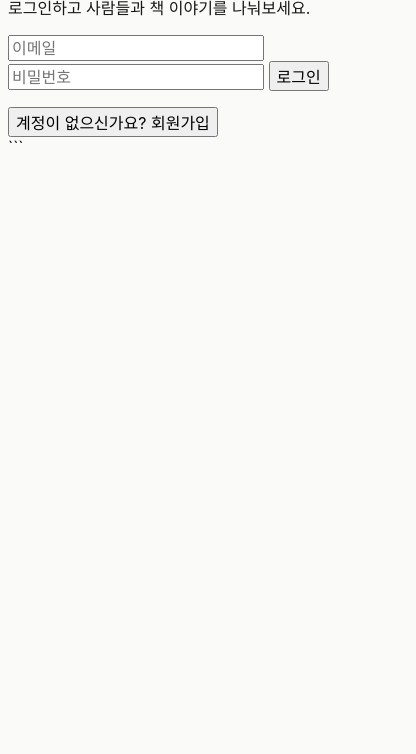
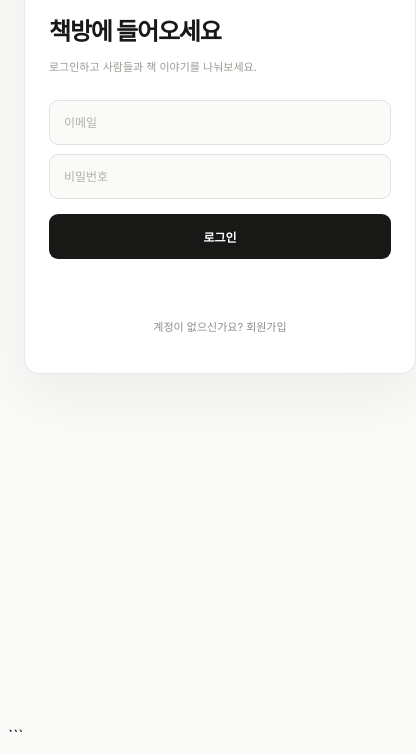
Before and after one commit to cho13364cho-stack/bookbang, a website: page login.html in a window 390 px wide. Shown: the part 132-886 px from the top of the page, 416 px wide, since content can reach past the window. Before the commit the page ends 860 px from the top, so only its background shows below. Drawn offline with nearby package versions, Linux system fonts and the light colour scheme.

Commit message:
Update style.css

````diff
--- a/style.css
+++ b/style.css
@@ -1010,4 +1010,237 @@
         scroll-behavior: auto !important;
     }
 }
+```css id="5k3m2p"
+/* ========================================
+   🔐 AUTH
+======================================== */
+
+.auth-main {
+    min-height: calc(100vh - 72px);
+
+    display: flex;
+    align-items: center;
+    justify-content: center;
+
+    padding: 40px 20px;
+}
+
+.auth-card {
+    width: 100%;
+    max-width: 390px;
+
+    padding: 42px 38px;
+
+    background: #ffffff;
+
+    border: 1px solid #e7e7e3;
+    border-radius: 18px;
+
+    box-shadow:
+        0 20px 60px rgba(0, 0, 0, 0.06);
+}
+
+.auth-logo {
+    margin-bottom: 32px;
+
+    color: #181817;
+
+    font-size: 22px;
+    font-weight: 750;
+
+    letter-spacing: -1px;
+}
+
+.auth-card h1 {
+    margin-bottom: 10px;
+
+    color: #181817;
+
+    font-size: 26px;
+    font-weight: 750;
+
+    letter-spacing: -1.5px;
+}
+
+.auth-description {
+    margin-bottom: 28px;
+
+    color: #999993;
+
+    font-size: 12px;
+
+    line-height: 1.7;
+}
+
+#loginForm,
+#signupForm {
+    display: flex;
+
+    flex-direction: column;
+
+    gap: 9px;
+}
+
+#loginForm input,
+#signupForm input {
+    width: 100%;
+    height: 46px;
+
+    padding: 0 14px;
+
+    border: 1px solid #e1e1dd;
+    border-radius: 9px;
+
+    outline: none;
+
+    background: #fafaf9;
+    color: #181817;
+
+    font-size: 13px;
+
+    transition:
+        border-color 0.2s ease,
+        background 0.2s ease;
+}
+
+#loginForm input:focus,
+#signupForm input:focus {
+    border-color: #aaa9a3;
+
+    background: #ffffff;
+}
+
+#loginForm input::placeholder,
+#signupForm input::placeholder {
+    color: #b0b0aa;
+}
+
+#loginForm button,
+#signupForm button {
+    width: 100%;
+    height: 46px;
+
+    margin-top: 6px;
+
+    border: none;
+    border-radius: 9px;
+
+    background: #181817;
+    color: #ffffff;
+
+    font-size: 12px;
+    font-weight: 600;
+
+    cursor: pointer;
+
+    transition:
+        background 0.2s ease,
+        transform 0.15s ease;
+}
+
+#loginForm button:hover,
+#signupForm button:hover {
+    background: #30302e;
+}
+
+#loginForm button:active,
+#signupForm button:active {
+    transform: scale(0.98);
+}
+
+.auth-message {
+    min-height: 20px;
+
+    margin-top: 15px;
+
+    color: #777772;
+
+    font-size: 11px;
+
+    line-height: 1.5;
+
+    text-align: center;
+}
+
+.auth-toggle {
+    display: block;
+
+    margin:
+        18px auto 0;
+
+    padding: 5px;
+
+    border: none;
+
+    background: transparent;
+
+    color: #8d8d87;
+
+    font-size: 11px;
+
+    cursor: pointer;
+
+    transition:
+        color 0.2s ease;
+}
+
+.auth-toggle:hover {
+    color: #181817;
+}
+
+
+/* ========================================
+   AUTH MOBILE
+======================================== */
+
+@media (max-width: 550px) {
+
+    .auth-main {
+        min-height: calc(100vh - 64px);
+
+        padding:
+            25px 16px;
+    }
+
+    .auth-card {
+        max-width: 100%;
+
+        padding:
+            34px 24px;
+
+        border-radius: 15px;
+    }
+
+    .auth-logo {
+        margin-bottom: 27px;
+
+        font-size: 20px;
+    }
+
+    .auth-card h1 {
+        font-size: 24px;
+
+        letter-spacing: -1.2px;
+    }
+
+    .auth-description {
+        margin-bottom: 23px;
+
+        font-size: 11px;
+    }
+
+    #loginForm input,
+    #signupForm input {
+        height: 45px;
+
+        font-size: 12px;
+    }
+
+    #loginForm button,
+    #signupForm button {
+        height: 45px;
+    }
+}
 ```
+
+```
````
